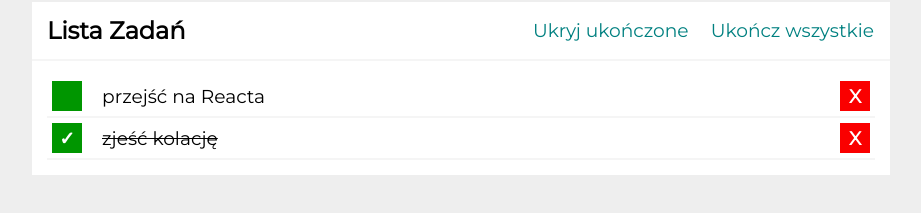
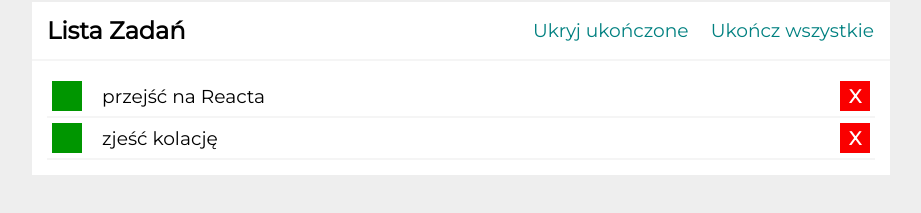
Before and after one commit to MichalJanicki26/todo-list-react, a React (Create React App) app: page / in a window 1280 px wide. Shown: the part 298-511 px from the top of the page, without its empty margins (179-1100 px from the left). Built offline with nearby package versions, Linux system fonts and the light colour scheme.

Commit message:
tasks done working - App.js, index.js

```diff
--- a/src/App.js
+++ b/src/App.js
@@ -8,17 +8,29 @@ import Tasks from "./Tasks";
 
 function App() {
   const [hideDone, setHideDone] = useState(false);
+
   const [tasks, setTasks] = useState([
     { id: 1, content: "przejść na Reacta", done: false },
-    { id: 2, content: "zjeść kolację", done: true },
+    { id: 2, content: "zjeść kolację", done: false },
   ]);
+
+  const toggleHideDone = () => {
+    setHideDone(hideDone => !hideDone);
+  };
+
   const removeTask = (id) => {
     setTasks(tasks => tasks.filter(task => task.id !== id));
   };
 
-  const toggleHideDone = () => {
-    setHideDone(hideDone => !hideDone);
-  };
+  const toggleTaskDone = (id) => {
+    setTasks(tasks => tasks.map(task => {
+      if (task.id === id) {
+        return {...task, done: !task.done };
+      }
+
+      return task;
+    }));
+  }
 
   return (
     <Container>
@@ -44,6 +56,7 @@ function App() {
             tasks={tasks}
             hideDone={hideDone}
             removeTask={removeTask}
+            toggleTaskDone={toggleTaskDone}
           />}
       />
     </Container>
--- a/src/Tasks/index.js
+++ b/src/Tasks/index.js
@@ -1,13 +1,14 @@
 import "./style.css";
 
-const Tasks = ({tasks, hideDone, removeTask }) => (
+const Tasks = ({tasks, hideDone, removeTask, toggleTaskDone}) => (
     <ul  className="tasks">
         {tasks.map(task => (
             <li
             key={task.id}
             className={`tasks__item${task.done && hideDone ? " tasks__item--hidden" : ""}`}
             >
-                    <button className="tasks__checkedButton">
+                    <button className="tasks__checkedButton"
+                    onClick={() => toggleTaskDone(task.id)}>
                     {task.done ? "✓" : ""}
                     </button>
                     <span className={`tasks__content${task.done ? "--done" : ""}`}>
```
